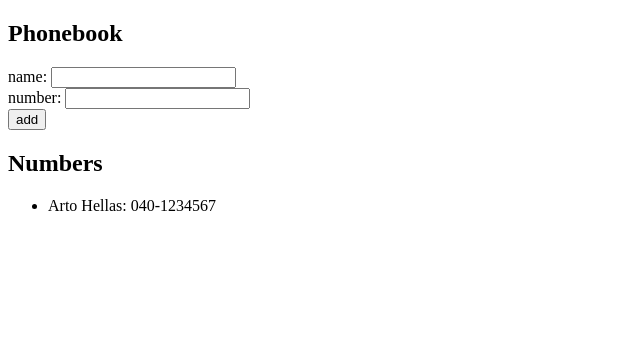
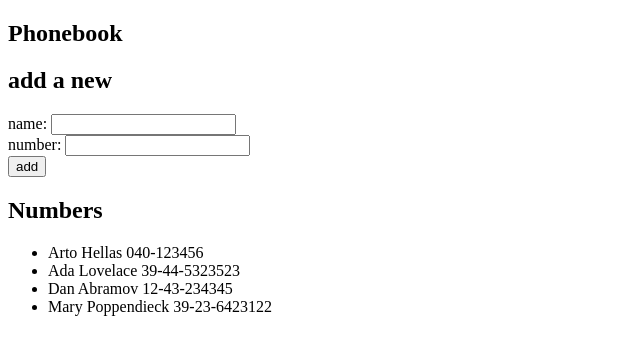
Before and after one commit to zafraedu/fullStackOpen, a React (Vite) app in the folder part2/phonebook/: page / in a window 1280 px wide. Shown: the top 354 px of the page, without its empty margins (0-640 px from the left). Built offline with nearby package versions, Linux system fonts and the light colour scheme.

Commit message:
part2: 2.8 update

```diff
--- a/part2/phonebook/src/App.jsx
+++ b/part2/phonebook/src/App.jsx
@@ -1,62 +1,66 @@
 import { useState } from "react";
 
-const List = ({ name, num }) => <li>{name}: {num}</li>;
+const H2 = ({ text }) => <h2>{text}</h2>;
+
+const List = ({ name, number }) => (
+	<li>
+		{name} {number}
+	</li>
+);
 
 const App = () => {
 	const [persons, setPersons] = useState([
-		{
-			name: "Arto Hellas",
-			num: "040-1234567",
-			id: 1,
-		},
+		{ name: "Arto Hellas", number: "040-123456", id: 1 },
+		{ name: "Ada Lovelace", number: "39-44-5323523", id: 2 },
+		{ name: "Dan Abramov", number: "12-43-234345", id: 3 },
+		{ name: "Mary Poppendieck", number: "39-23-6423122", id: 4 },
 	]);
 	const [newName, setNewName] = useState("");
-	const [newNum, setNewNum] = useState("");
+	const [newNumber, setnewNumber] = useState("");
 
 	const handleSubmit = (event) => {
 		event.preventDefault();
+		const objPerso = {
+			name: newName,
+			number: newNumber,
+			id: persons.length + 1,
+		};
 
 		const names = persons.map((e) => e.name);
 		names.indexOf(newName) !== -1
 			? alert(`${newName} is already added to phonebook`)
-			: setPersons(
-					persons.concat({
-						name: newName,
-						num: newNum,
-						id: persons.length + 1,
-					})
-			  );
-
+			: setPersons(persons.concat(objPerso));
 		setNewName("");
-		setNewNum("");
+		setnewNumber("");
 	};
 
-	const handleName = (event) => setNewName(event.target.value)
-	const handleNum = (event) => setNewNum(event.target.value)
+	const handleName = (event) => setNewName(event.target.value);
+	const handleNum = (event) => setnewNumber(event.target.value);
 
 	return (
-		<div>
-			<h2>Phonebook</h2>
+		<>
+			<H2 text="Phonebook" />
+			<H2 text="add a new" />
 			<form>
 				<div>
-					name: <input onChange={handleName} value={newName} />
+					name: <input id="n-me" onChange={handleName} value={newName} />
 				</div>
 				<div>
-					number: <input onChange={handleNum} value={newNum} />
+					number: <input id="number" onChange={handleNum} value={newNumber} />
 				</div>
 				<div>
-					<button onClick={handleSubmit} type="submit">
+					<button id="btnSubmit" onClick={handleSubmit} type="submit">
 						add
 					</button>
 				</div>
 			</form>
-			<h2>Numbers</h2>
+			<H2 text="Numbers" />
 			<ul>
 				{persons.map((e) => (
-					<List key={e.id} name={e.name} num={e.num}/>
+					<List key={e.id} name={e.name} number={e.number} />
 				))}
 			</ul>
-		</div>
+		</>
 	);
 };
 
```
